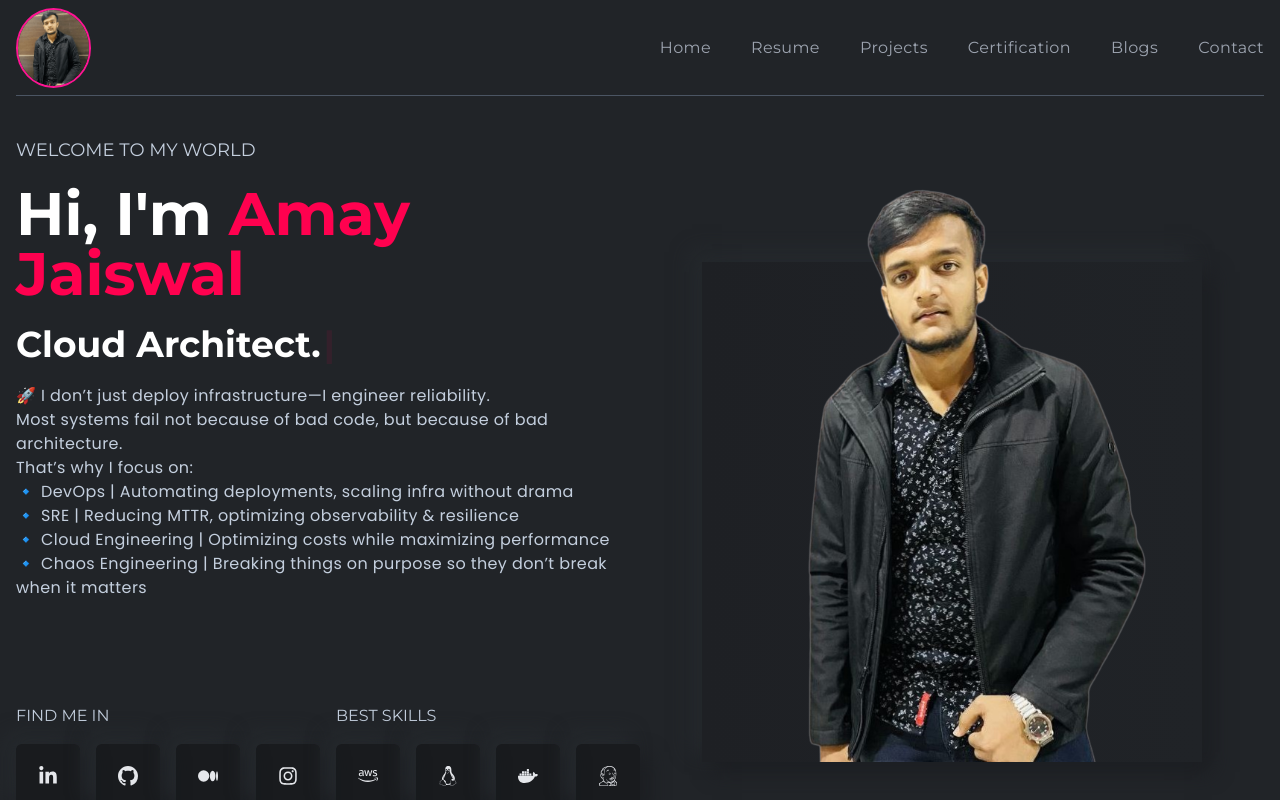
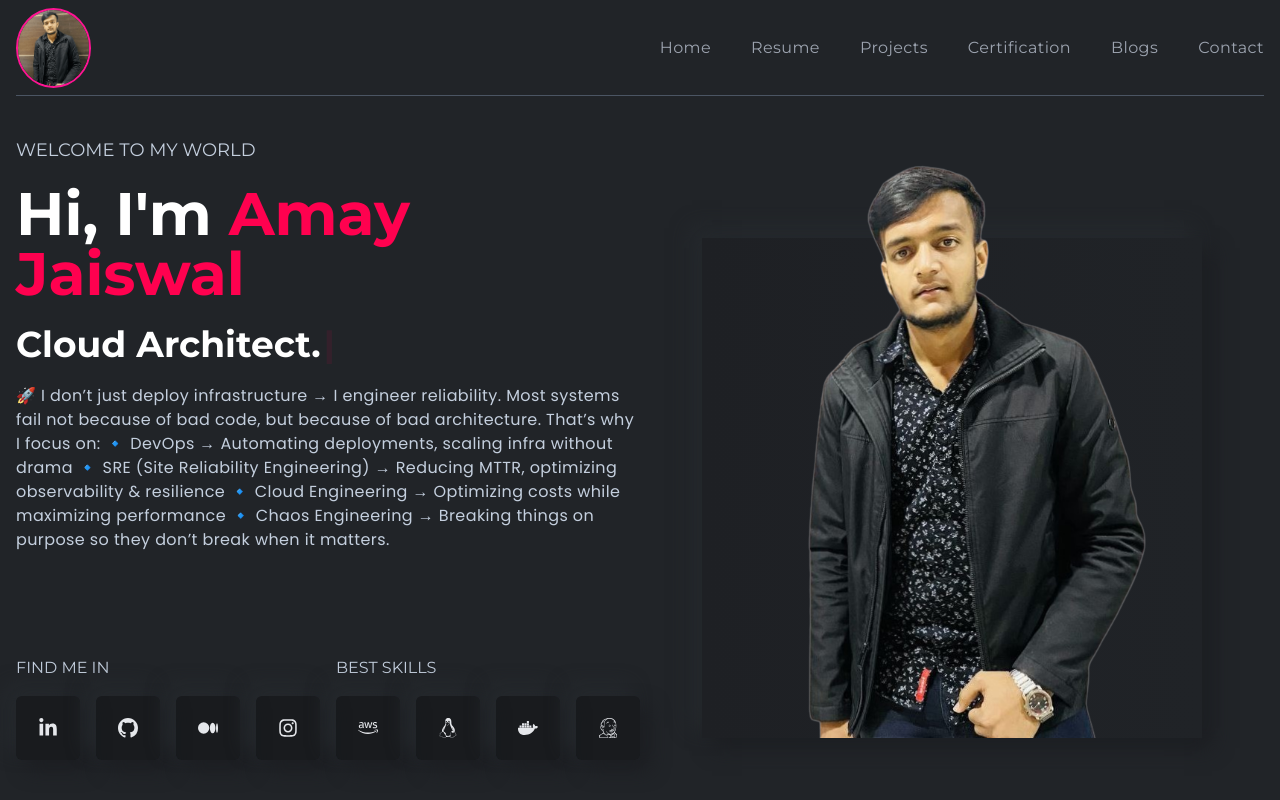
Before and after one commit to heyamay/amayportfolio, a React (Create React App) app: page / in a window 1280 px wide. Shown: the top 800 px of the page. Built offline with nearby package versions, Linux system fonts and the light colour scheme.

Commit message:
Update LeftBanner.js

```diff
--- a/src/components/banner/LeftBanner.js
+++ b/src/components/banner/LeftBanner.js
@@ -26,13 +26,13 @@ const LeftBanner = () => {
           />
         </h2>
         <p className="text-base font-bodyFont leading-6 tracking-wide">
-  🚀 I don’t just deploy infrastructure—I engineer reliability. <br />
-  Most systems fail not because of bad code, but because of bad architecture. <br />
-  That’s why I focus on: <br />
-  🔹 DevOps | Automating deployments, scaling infra without drama <br />
-  🔹 SRE | Reducing MTTR, optimizing observability & resilience <br />
-  🔹 Cloud Engineering | Optimizing costs while maximizing performance <br />
-  🔹 Chaos Engineering | Breaking things on purpose so they don’t break when it matters <br /><br />
+  🚀 I don’t just deploy infrastructure → I engineer reliability.
+Most systems fail not because of bad code, but because of bad architecture.
+That’s why I focus on:
+🔹 DevOps → Automating deployments, scaling infra without drama
+🔹 SRE (Site Reliability Engineering) → Reducing MTTR, optimizing observability & resilience
+🔹 Cloud Engineering → Optimizing costs while maximizing performance
+🔹 Chaos Engineering → Breaking things on purpose so they don’t break when it matters. <br /><br />
 </p>
 
       </div>
```
